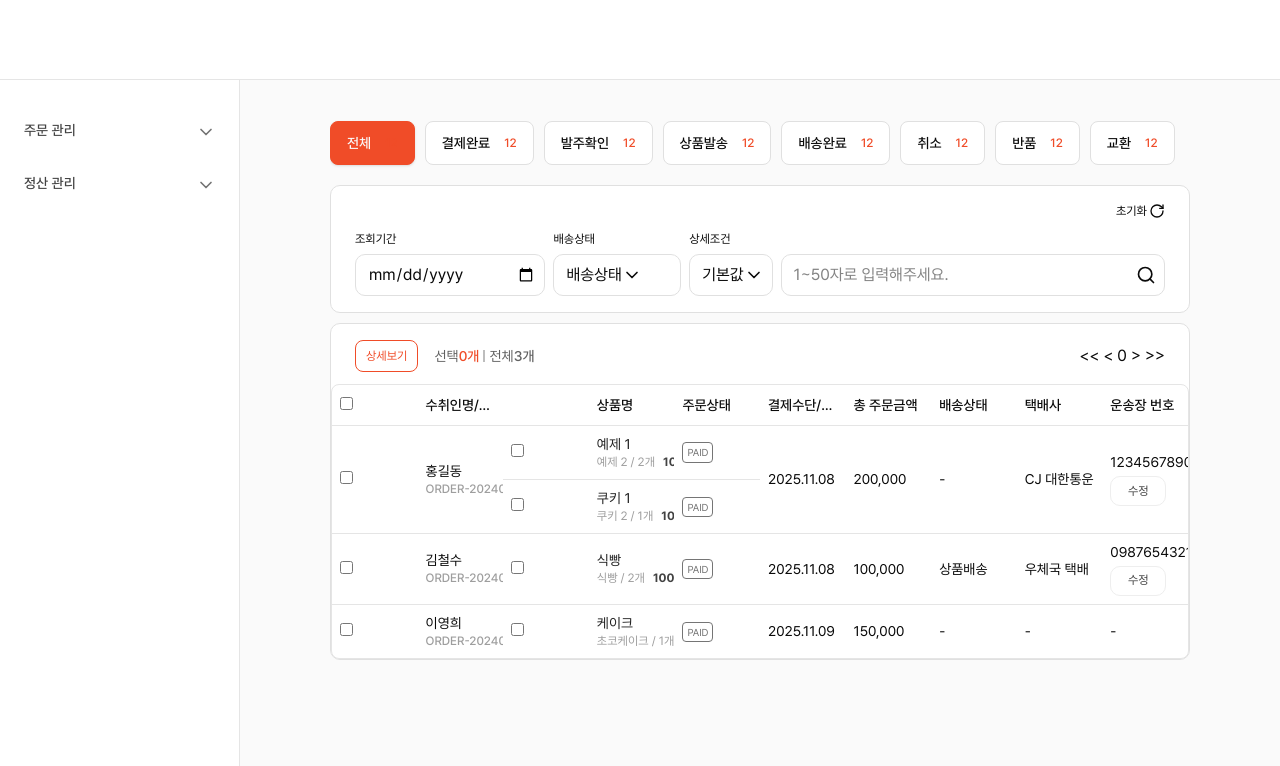
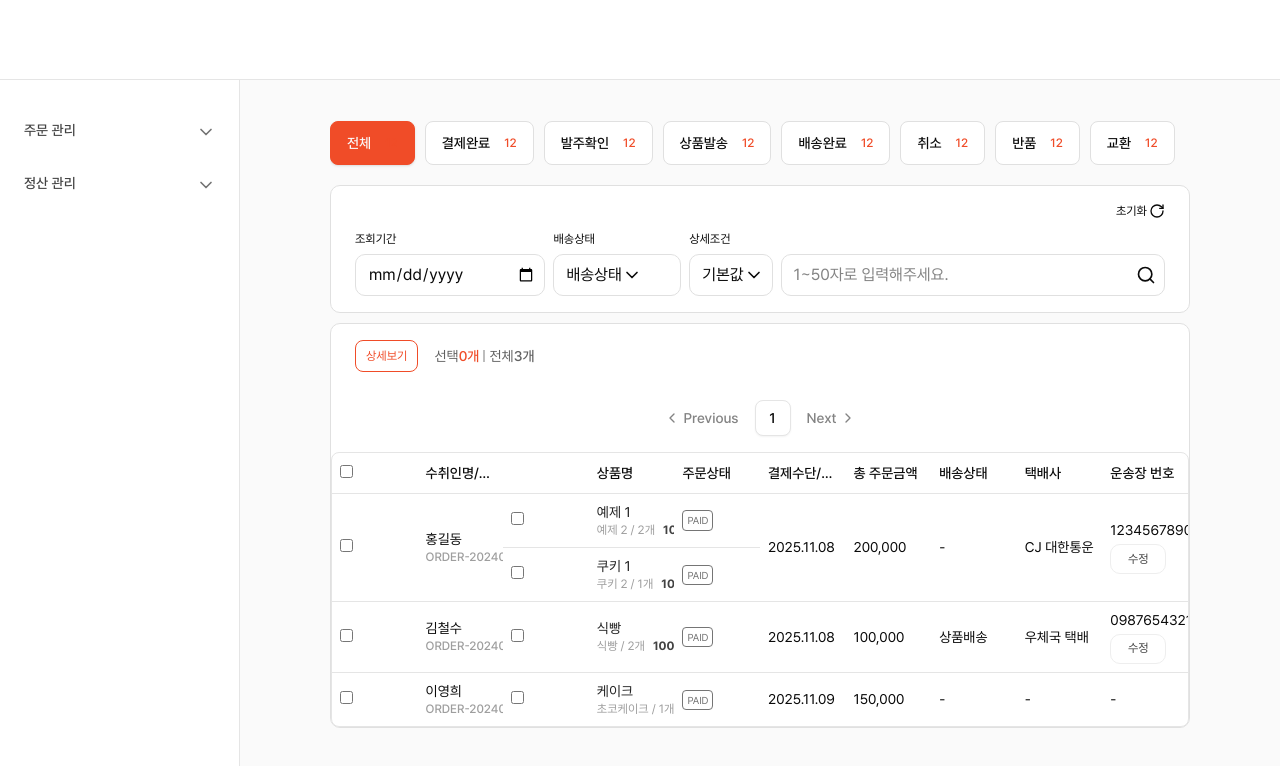
Before and after one commit to eco-dessert-platform/dessert-front-seller, a React (Vite) app: page /orders in a window 1280 px wide. Shown: the top 766 px of the page. Built offline with nearby package versions, Linux system fonts and the light colour scheme.

Commit message:
Feat : 테이블 내 pagination 기존 컴포넌트 활용하도록 수정

```diff
--- a/src/features/orders/Orders.tsx
+++ b/src/features/orders/Orders.tsx
@@ -610,11 +610,13 @@ const Orders = () => {
                                 </p>
                             </div>
                         </div>
-                        {/* TODO :: 페이지네이션 컴포넌트 못 씀. 직접 구현 필요 */}
-                        <div>{`<< < ${response.page} > >>`}</div>
                     </div>
 
-                    <SSdataTable columns={columns} data={tableData} />
+                    <SSdataTable columns={columns} data={tableData} pagination={{
+                        enabled: true,
+                        position: 'top',
+                        pageSize: 100,
+                    }} />
                     {/* TODO :: empty UI */}
 
                     {/* TODO :: checkbox에 대한 MESSAGE UI */}
```
